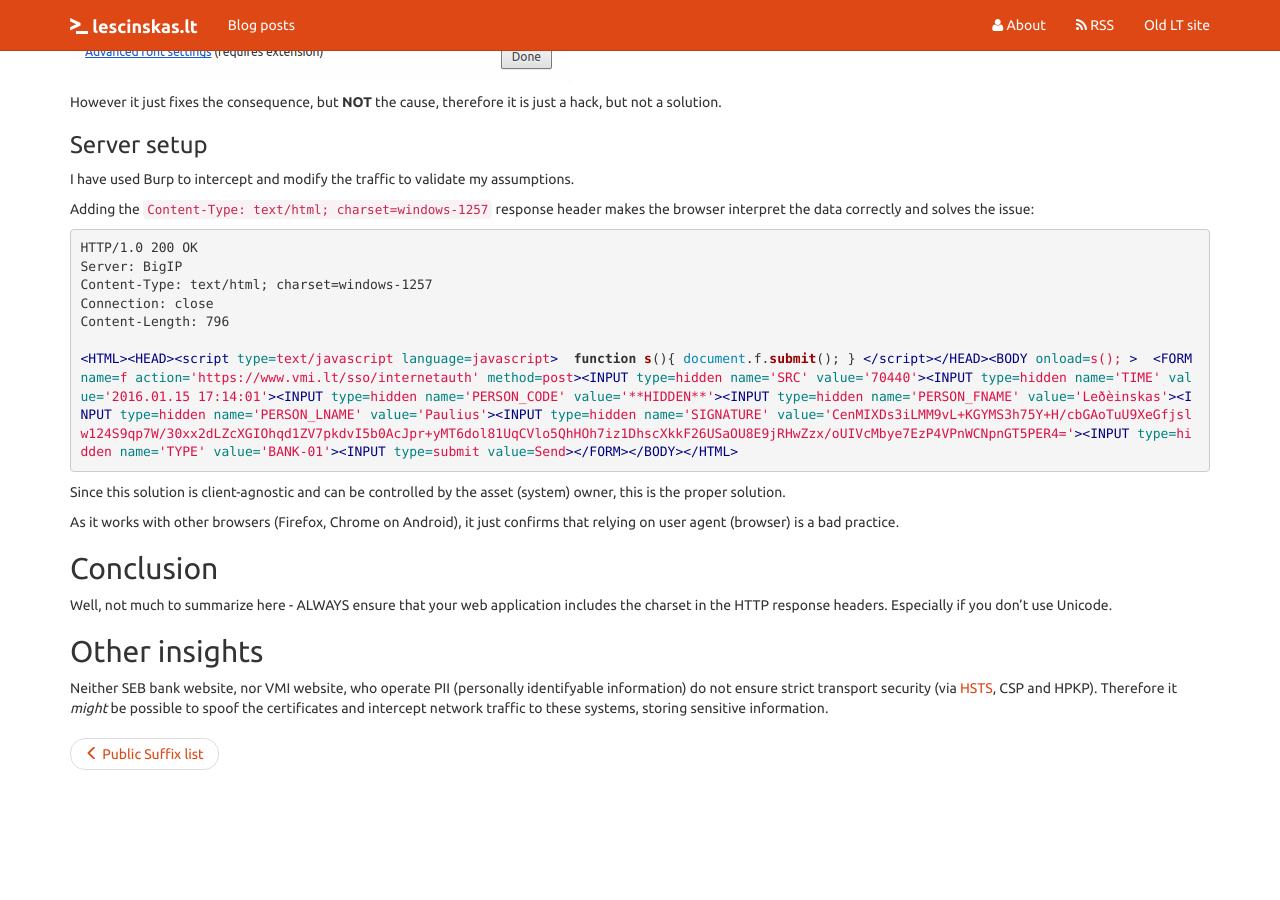
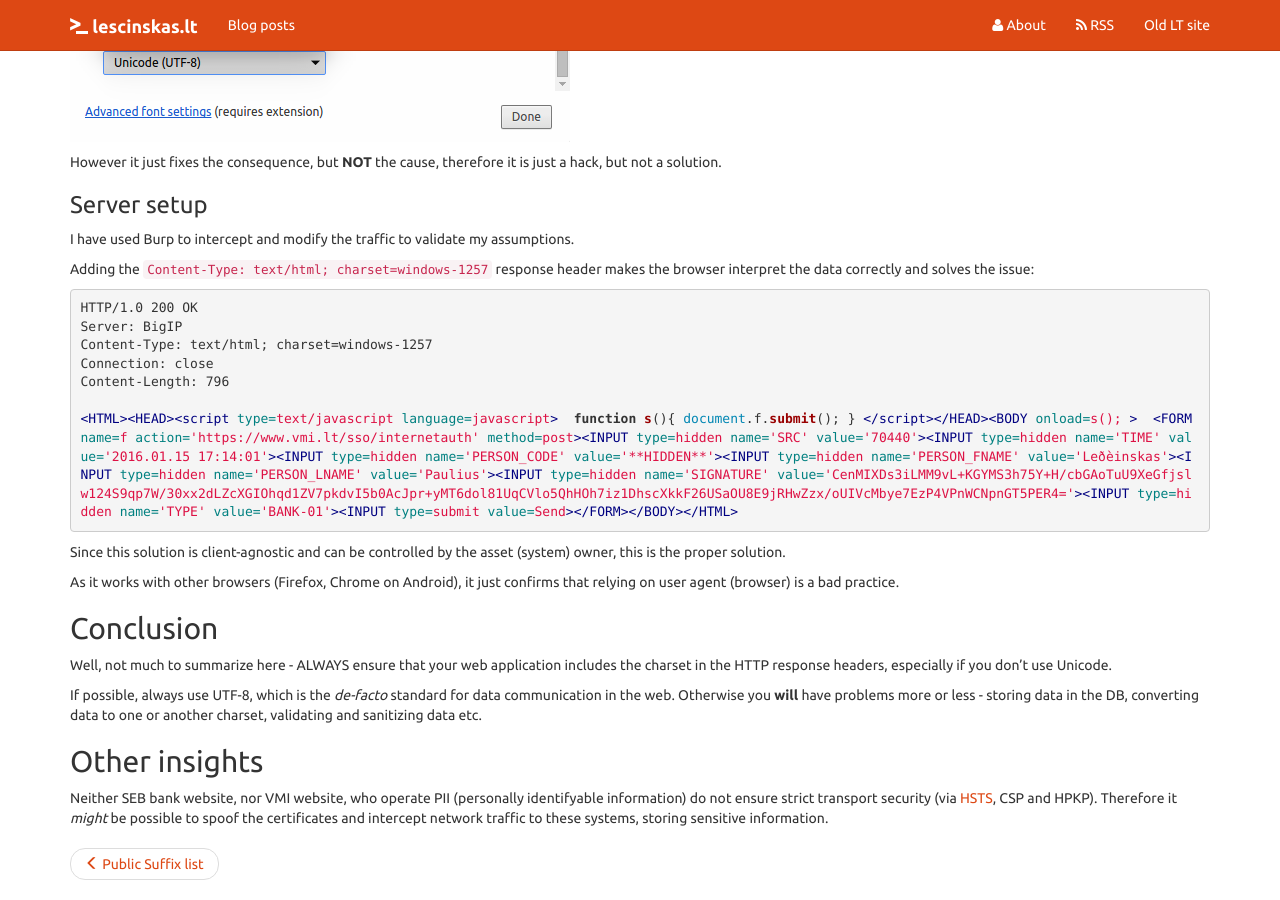
Before and after one commit to plutzilla/plutzilla.github.io, a Jekyll site: the page built from _posts/2016/2016-01-29-mixing-charsets.md, in a window 1280 px wide and 900 px high, scrolled down 2528 px. Built offline with Jekyll 4.4.1, drawn with Linux system fonts in a browser that asks for light colours; nearby versions of some CDN libraries; comment, search, counter and statistics services are not loaded; before the commit the page ends 3318 px from its top, so only the background shows below that; some of the changed text lies outside the part shown.

Commit message:
Modified blogpost

```diff
--- a/_posts/2016/2016-01-29-mixing-charsets.md
+++ b/_posts/2016/2016-01-29-mixing-charsets.md
@@ -31,6 +31,10 @@ Content-Length: 805
 
 <html><body onload="window.document.vorm.submit();">  <form name="vorm" method="POST" action="https://deklaravimas.vmi.lt/InternetAuth.aspx">    <input type="hidden" name="SRC" value="70440">    <input type="hidden" name="TIME" value="2016.01.15 09:34:44">    <input type="hidden" name="PERSON_CODE" value="**HIDDEN**">    <input type="hidden" name="PERSON_FNAME" value="Leðèinskas"/>    <input type="hidden" name="PERSON_LNAME" value="Paulius"/>    <input type="hidden" name="SIGNATURE" value="TNwHpH3QNTbdYj2TKsejQKgyu26LIQhR5NKQoV5OtnWSQ1vNXYbE3rx+/3g0QygxXrUJ10ErwRfgPCmUQb+iUfjd/yhLoAN9S0wftPuk4KNdTGMRG6y0wvB4vnaIuESXvzNDIBkoeytJCentuvt1+yijfF+JKwxgvYoXHYXOjHA=">    <input type="hidden" name="TYPE" value="BANK-01">  </form></body></html>
 {% endhighlight %}
+
+You can see that for some (legacy?) reasons the response from SEB is encoded using `windows-1257` charset.
+
+The further data flow in VMI system is encoded using `UTF-8`.
 
 `https://deklaravimas.vmi.lt/InternetAuth.aspx` response
 {% highlight html %}
@@ -105,7 +109,9 @@ As it works with other browsers (Firefox, Chrome on Android), it just confirms t
 
 ## Conclusion
 
-Well, not much to summarize here - ALWAYS ensure that your web application includes the charset in the HTTP response headers. Especially if you don't use Unicode.
+Well, not much to summarize here - ALWAYS ensure that your web application includes the charset in the HTTP response headers, especially if you don't use Unicode.
+
+If possible, always use UTF-8, which is the *de-facto* standard for data communication in the web. Otherwise you **will** have problems more or less - storing data in the DB, converting data to one or another charset, validating and sanitizing data etc.
 
 ## Other insights
 
```
